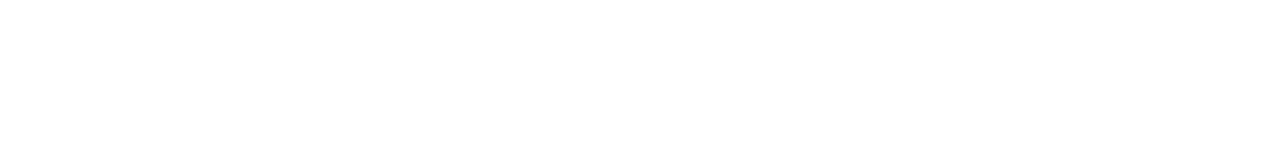
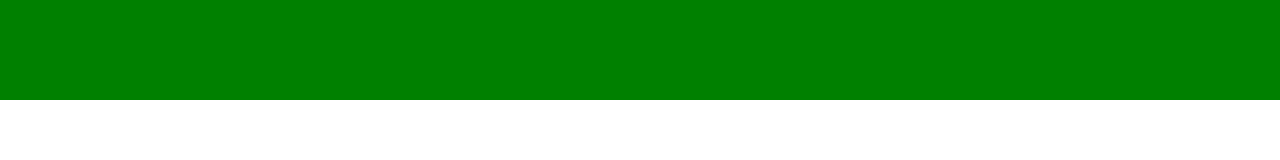
Before and after one commit to slych87/Programming-in-JavaScript.-A-strip-that-changes-thickness-and-color-when-scrolling-Pasek-zmieniaj-c, a plain HTML site: page index.html in a window 1280 px wide. Shown: the top 160 px of the page. Drawn offline with Linux system fonts and the light colour scheme.

Commit message:
update 2

```diff
--- a/index.html
+++ b/index.html
@@ -5,6 +5,14 @@
     <meta charset="UTF-8">
     <meta name="viewport" content="width=device-width, initial-scale=1.0">
     <title>Document</title>
+    <style>
+        /* Test  */
+        div {
+            width: 100px;
+            height: 100px;
+            background-color: black;
+        }
+    </style>
 </head>
 
 <body>
--- a/main.js
+++ b/main.js
@@ -1 +1,21 @@
 document.body.style.height = 10000 + "px";
+
+
+const div = document.createElement("div");
+
+document.body.appendChild(div);
+
+let size = 100 + "px";
+
+div.style.hight = size + "%";
+div.style.width = 100 + "%";
+div.style.position = "fixed";
+div.style.top = "0";
+div.style.left = "0";
+div.style.backgroundColor = "green";
+
+function changeHeight() {
+
+}
+
+document.addEventListener("scrol", changeHeight)
```
